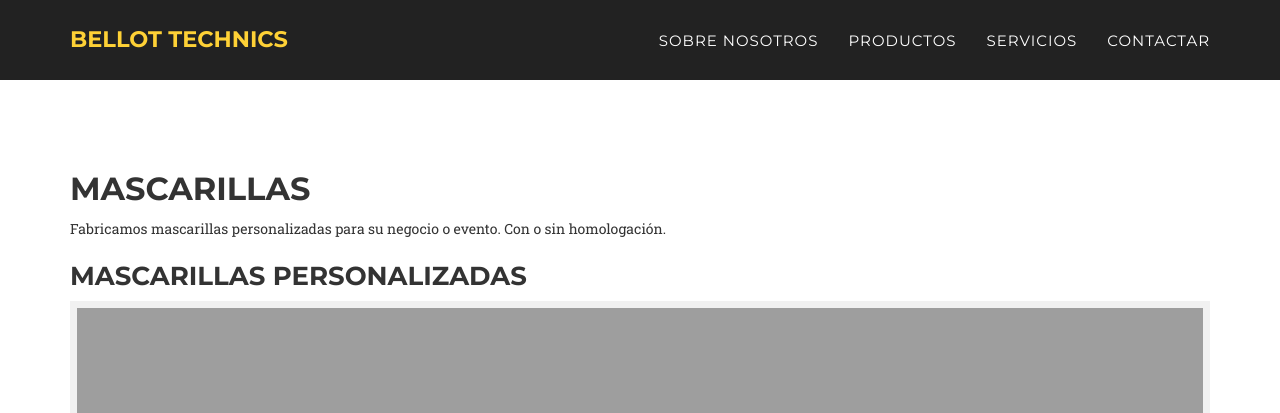
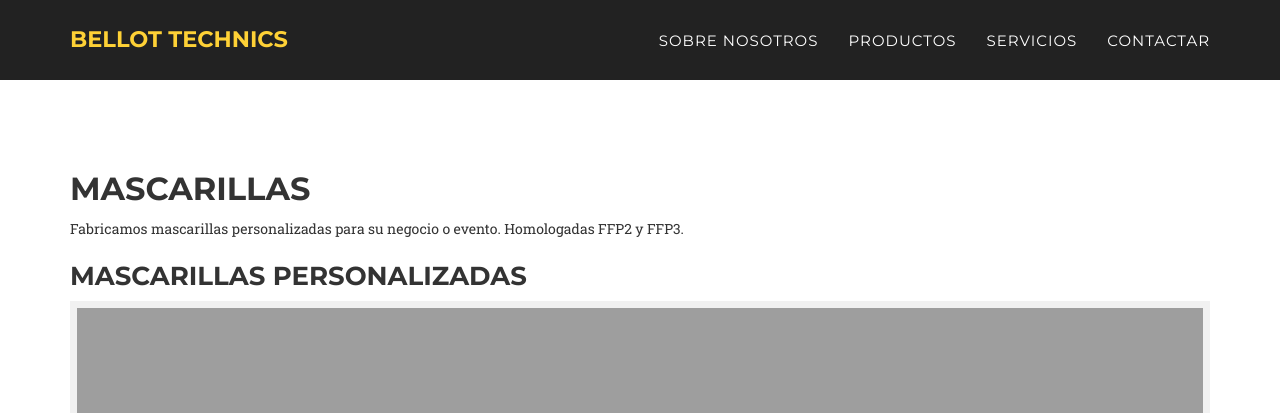
Before and after one commit to Bellot2020/bellottechnics, a Jekyll site: the page built from es/_posts/2020-01-03-mascarillas.md, in a window 1280 px wide and 900 px high. Shown: the top 413 px of the window. Built offline with Jekyll 4.4.1, drawn with Linux system fonts in a browser that asks for light colours; some web fonts are replaced.

Commit message:
Update 2020-01-03-mascarillas.md

```diff
--- a/es/_posts/2020-01-03-mascarillas.md
+++ b/es/_posts/2020-01-03-mascarillas.md
@@ -6,11 +6,11 @@ permalink: es/mascarillas.html
 title: Mascarillas
 img: mascarillas.jpg
 thumbnail: mascarillas-thumbnail.jpg
-description: "Fabricamos mascarillas personalizadas para su negocio o evento. Con o sin homologación."
+description: "Fabricamos mascarillas personalizadas para su negocio o evento. Homologadas FFP2 y FFP3."
 ---
 ## Mascarillas
 
-Fabricamos mascarillas personalizadas para su negocio o evento. Con o sin homologación.
+Fabricamos mascarillas personalizadas para su negocio o evento. Homologadas FFP2 y FFP3.
 
 ### Mascarillas personalizadas
 ![Mascarillas personalizadas]({{ site.url }}/es/img/mascarillas.jpg "Mascarillas personalizadas")
```
